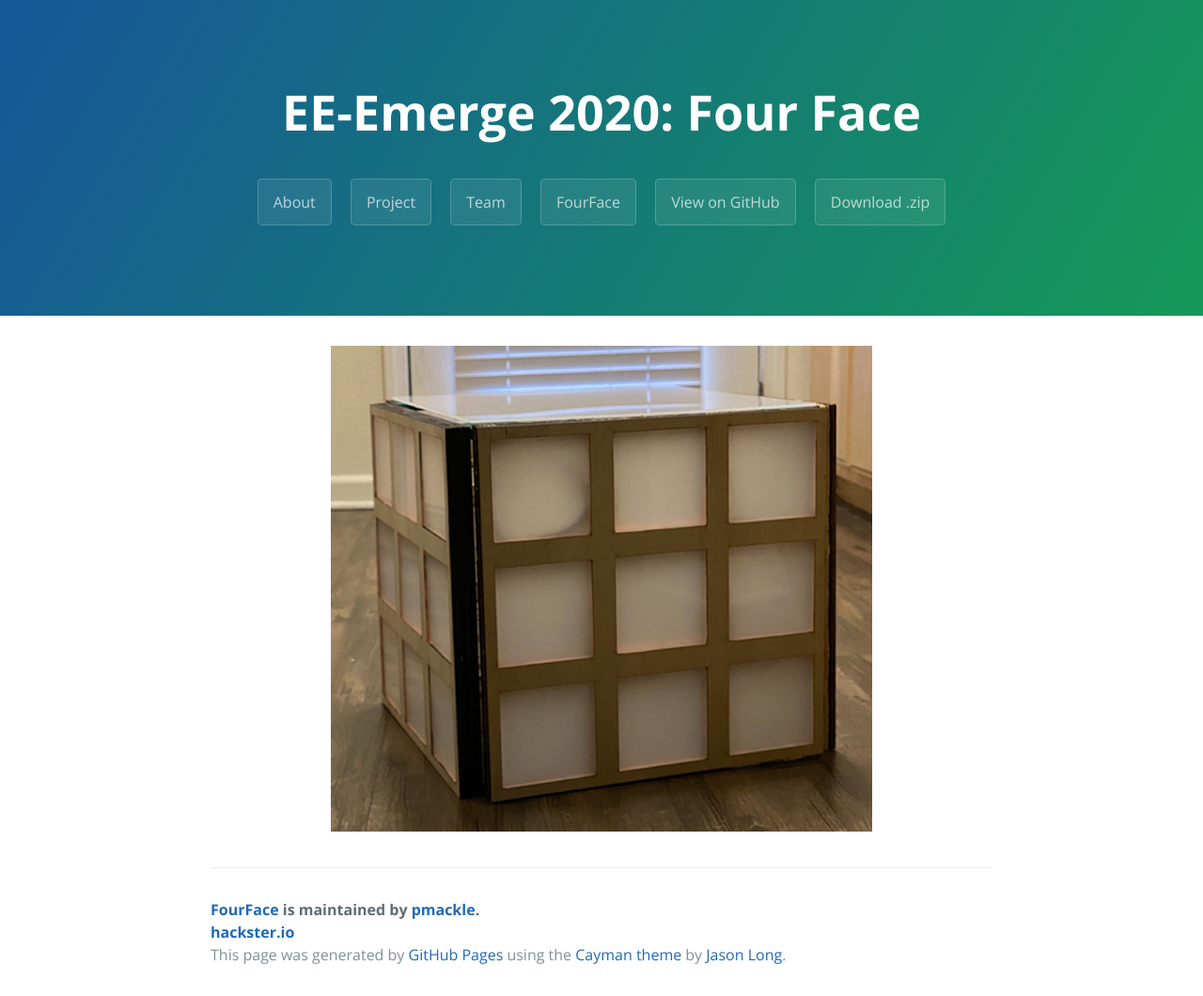
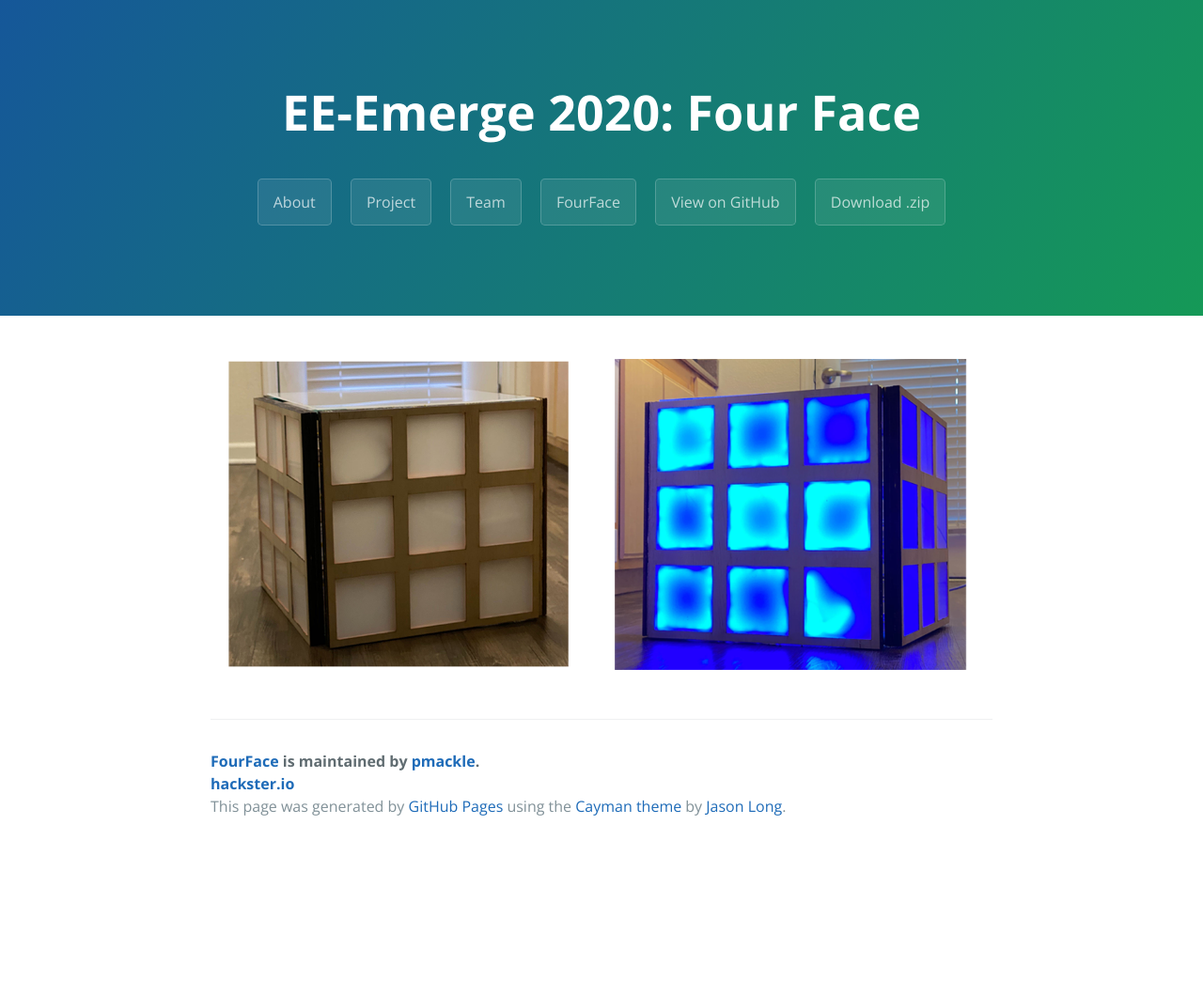
Before and after one commit to pmackle/EE-Emerge-2020-FourFace, a Jekyll site: the page built from docs/index.md, in a window 1280 px wide. Shown: the whole page at 94% size. Built offline with Jekyll 4.4.1, drawn with Linux system fonts in a browser that asks for light colours; after the commit the page ends 902 px from its top, so only the background shows below that.

Commit message:
Update index.md

```diff
--- a/docs/index.md
+++ b/docs/index.md
@@ -5,5 +5,5 @@ filename: index
 ---
 
 <p align="center">
-  <img src="https://github.com/pmackle/EE-Emerge-2020-FourFace/blob/master/Documentation/Photos/boc.png?raw=true" alt="THE CUBE!!!!!"/>
+  <img src="https://github.com/pmackle/EE-Emerge-2020-FourFace/blob/master/Documentation/Photos/box.png?raw=true" alt="THE CUBE!!!!!"/>
 </p>
```
